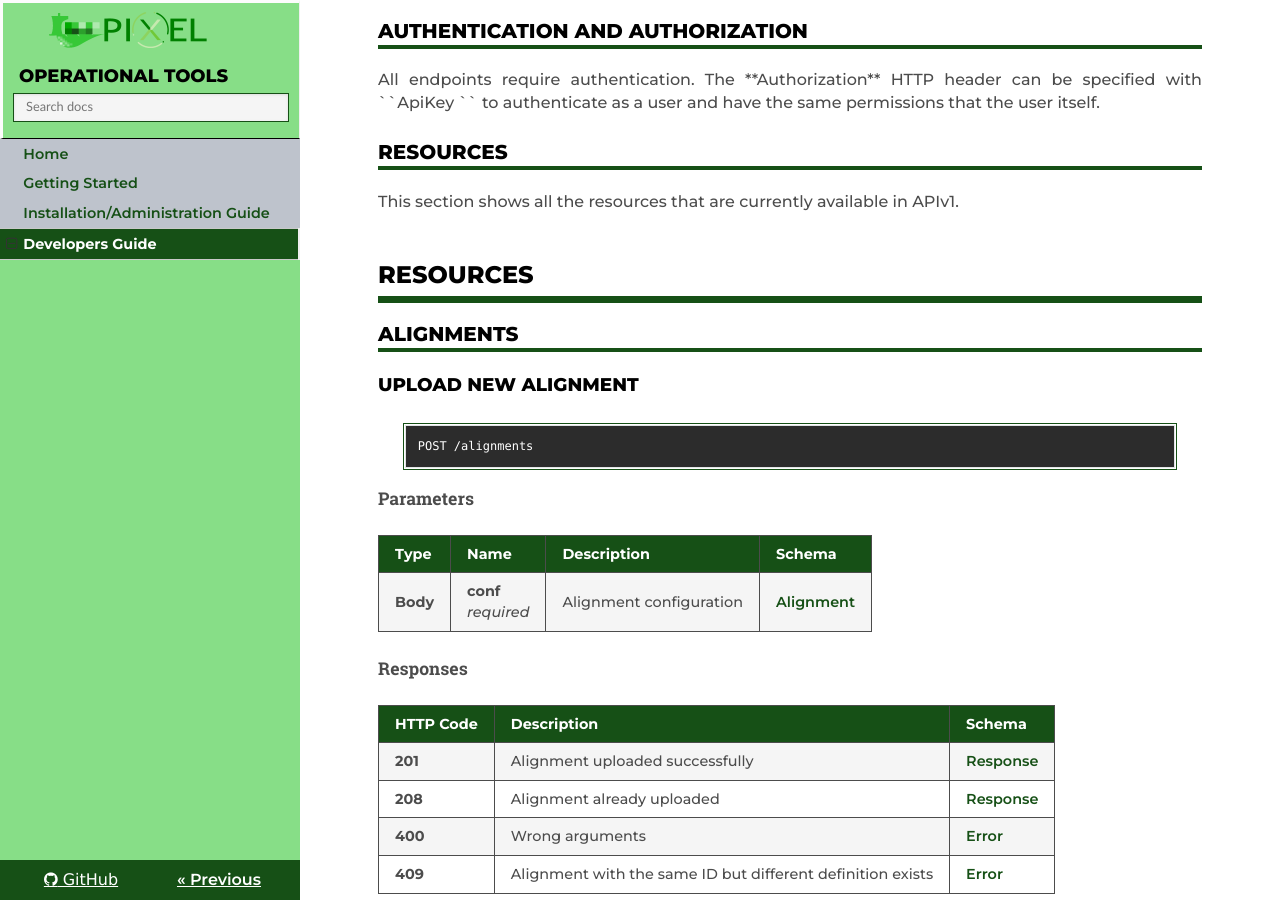
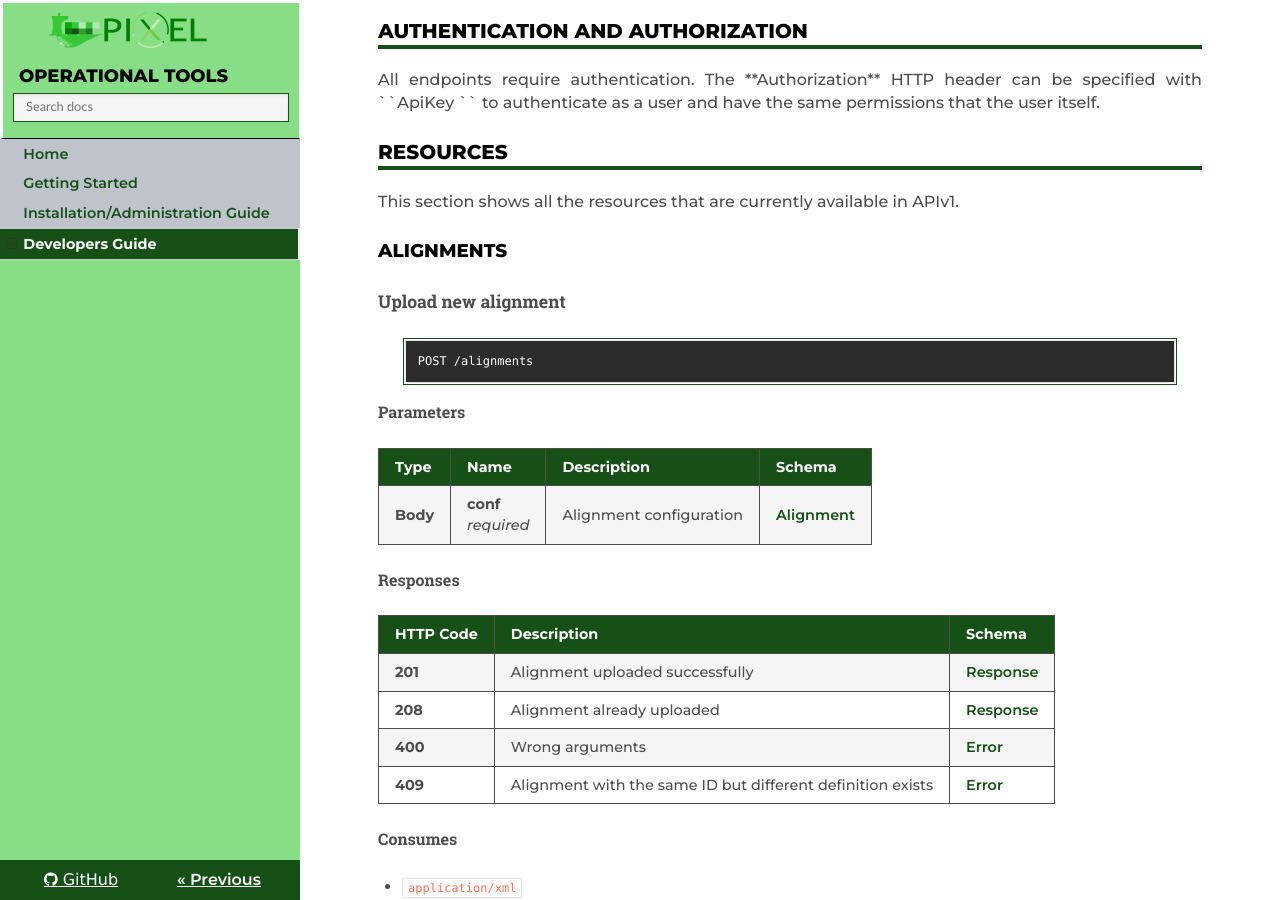
Before and after one commit to pixel-ports/docs-pas, an MkDocs documentation site: the page built from docs/devel_guide.md, in a window 1280 px wide and 900 px high, scrolled down 395 px. Built offline with MkDocs 1.6.1, drawn with Linux system fonts in a browser that asks for light colours; nearby versions of some CDN libraries; old or Windows-style settings are respelled for this version of MkDocs.

Commit message:
Update devel_guide.md

````diff
--- a/docs/devel_guide.md
+++ b/docs/devel_guide.md
@@ -25,27 +25,24 @@ to authenticate as a user and have the same permissions that the user itself.
 
 This section shows all the resources that are currently available in APIv1.
 
-<a name="paths"></a>
-## Resources
-
 <a name="alignments_resource"></a>
-### Alignments
+#### Alignments
 
 <a name="alignments-post"></a>
-#### Upload new alignment
+##### Upload new alignment
 ```
 POST /alignments
 ```
 
 
-##### Parameters
+###### Parameters
 
 |Type|Name|Description|Schema|
 |---|---|---|---|
 |**Body**|**conf**  <br>*required*|Alignment configuration|[Alignment](definitions.md#alignment)|
 
 
-##### Responses
+###### Responses
 
 |HTTP Code|Description|Schema|
 |---|---|---|
@@ -55,12 +52,12 @@ POST /alignments
 |**409**|Alignment with the same ID but different definition exists|[Error](definitions.md#error)|
 
 
-##### Consumes
+###### Consumes
 
 * `application/xml`
 
 
-##### Produces
+###### Produces
 
 * `application/json`
 
````
